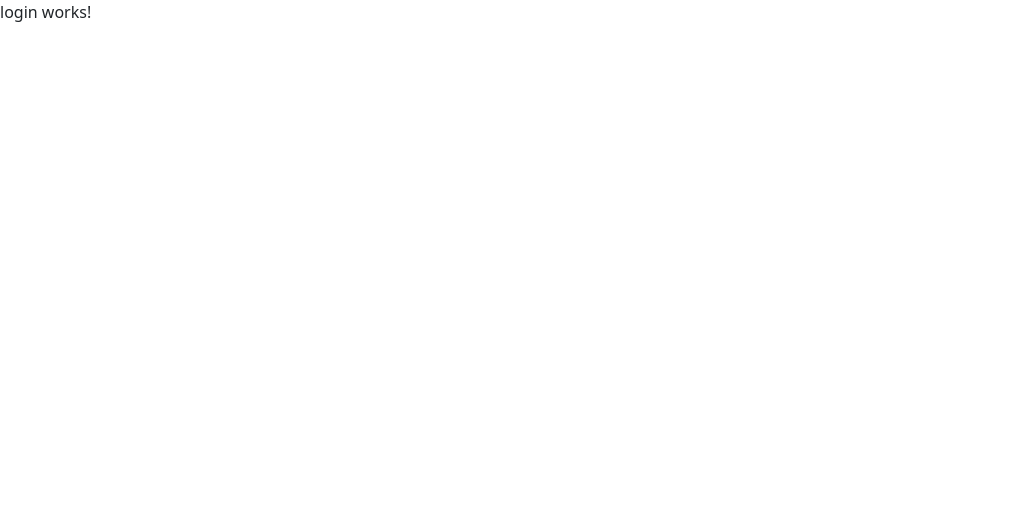
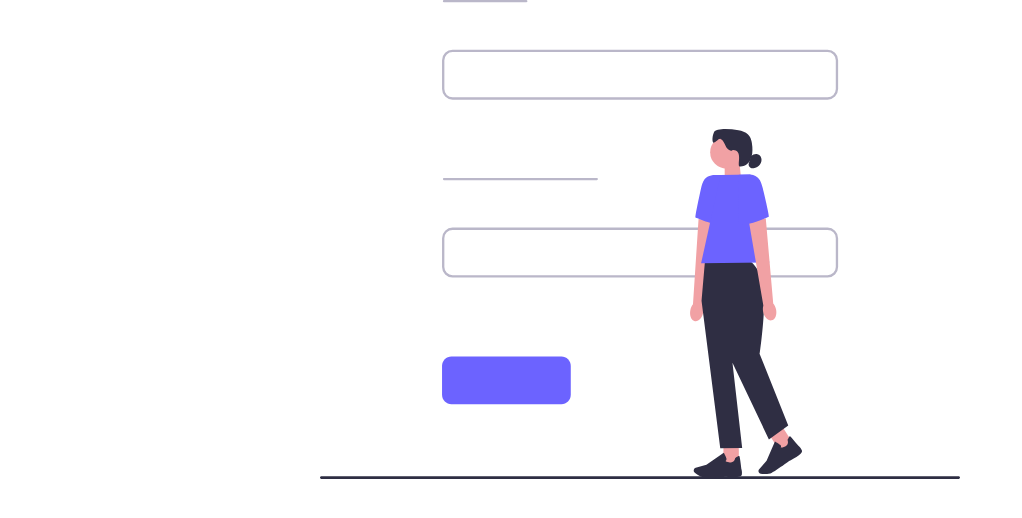
Before and after one commit to MahmoudHassan2505/Angular-Project, an Angular app: page /login in a window 1280 px wide. Shown: the top 518 px of the page, without its empty margins (0-1022 px from the left). Built offline with nearby package versions, Linux system fonts and the light colour scheme.

Commit message:
Modify login component

```diff
--- a/src/app/Components/header/header.component.html
+++ b/src/app/Components/header/header.component.html
@@ -22,7 +22,12 @@
                     placeholder="Search" aria-label="Search">
                 <button class="btn btn-outline-success"
                     type="submit">Search</button>
+
             </form>
+        </div>
+        <div class="px-5">
+            <button class="btn btn-outline-danger"
+                type="submit" routerLink>logOut</button>
         </div>
     </div>
 </nav>
--- a/src/app/Components/login/login.component.css
+++ b/src/app/Components/login/login.component.css
@@ -0,0 +1,6 @@
+.center {
+    display: block;
+    margin-left: auto;
+    margin-right: auto;
+    width: 50%;
+  }
--- a/src/app/Components/login/login.component.html
+++ b/src/app/Components/login/login.component.html
@@ -1 +1 @@
-<p>login works!</p>
+<img src="assets/14.svg" class="center" routerLink="/v1/home">
```
Also changed, not shown: src/assets/14.svg (added).
